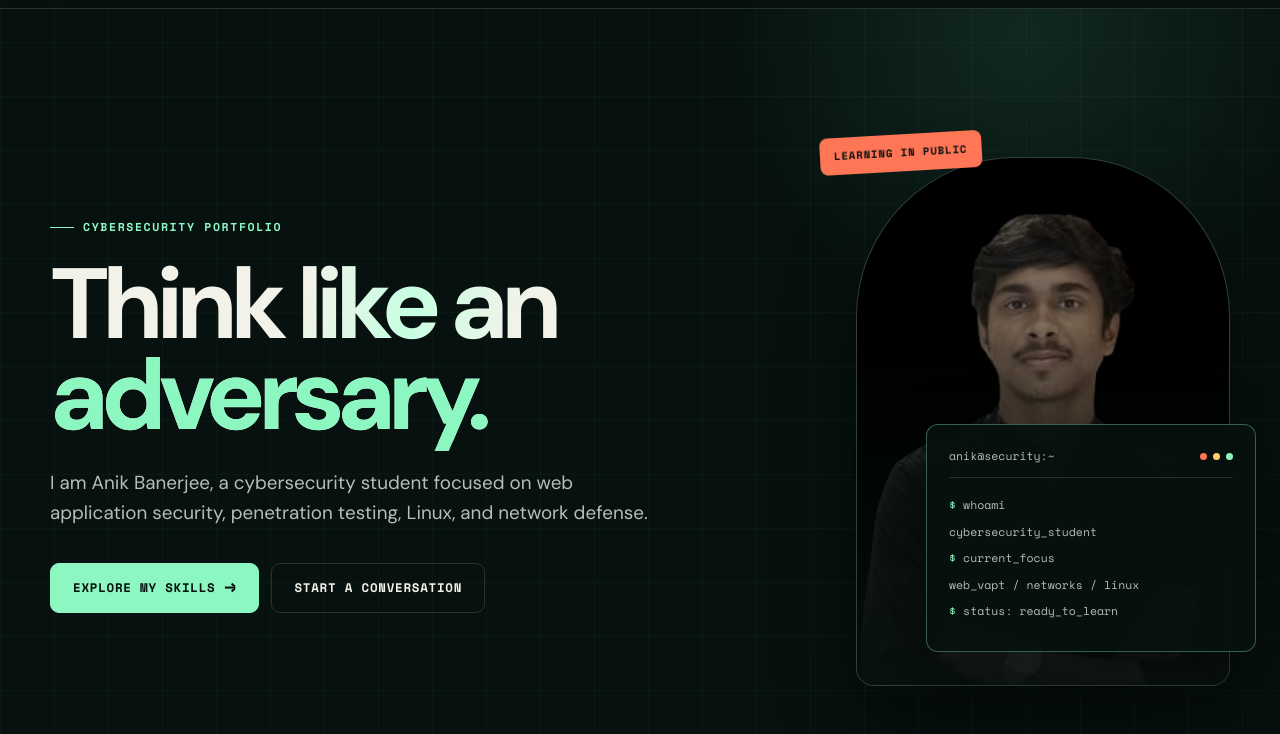
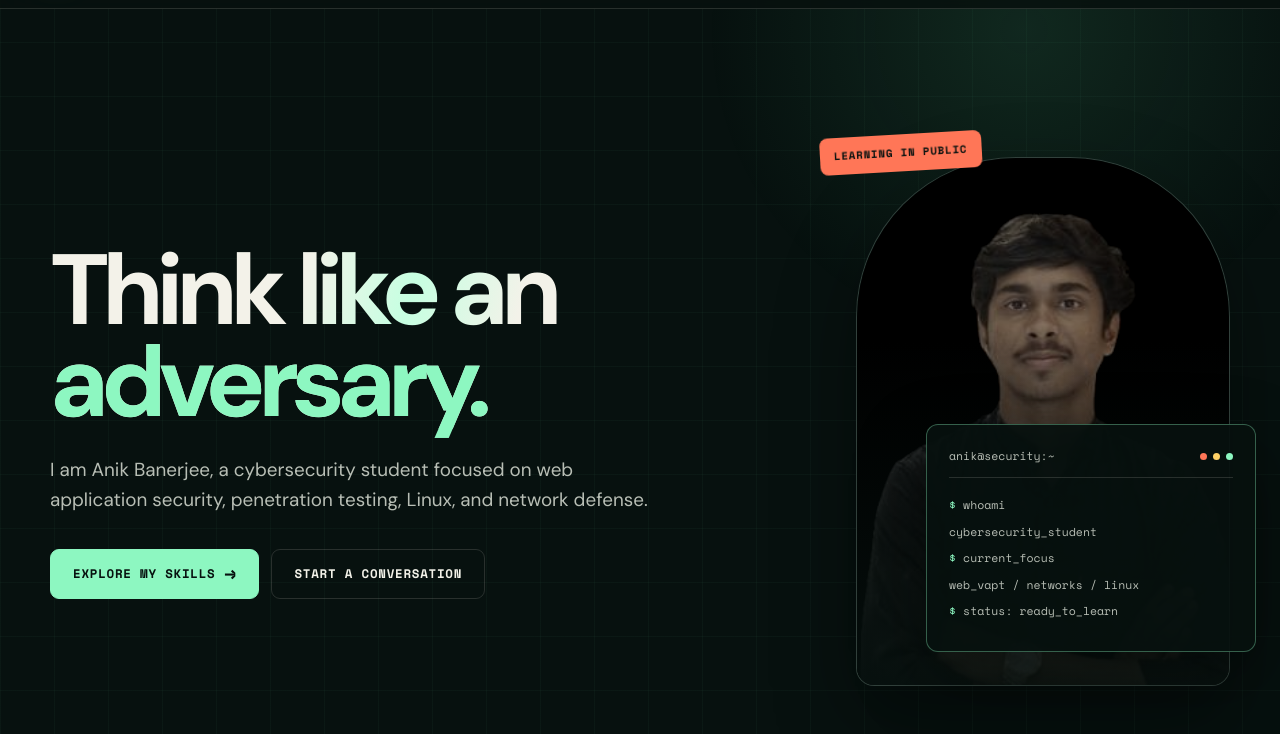
Before and after one commit to spideyanik/anonsec, a plain HTML site: page index.html in a window 1280 px wide. Shown: the part 66-800 px from the top of the page. Drawn offline with nearby package versions, Linux system fonts and the light colour scheme.

Commit message:
Remove homepage portfolio label

```diff
--- a/index.html
+++ b/index.html
@@ -33,7 +33,6 @@
         <div class="page-shell">
             <section class="hero">
                 <div class="hero-copy" data-reveal>
-                    <span class="eyebrow">Cybersecurity portfolio</span>
                     <h1>Think like an <span>adversary.</span></h1>
                     <p>I am Anik Banerjee, a cybersecurity student focused on web application security, penetration testing, Linux, and network defense.</p>
                     <div class="hero-actions">
```
